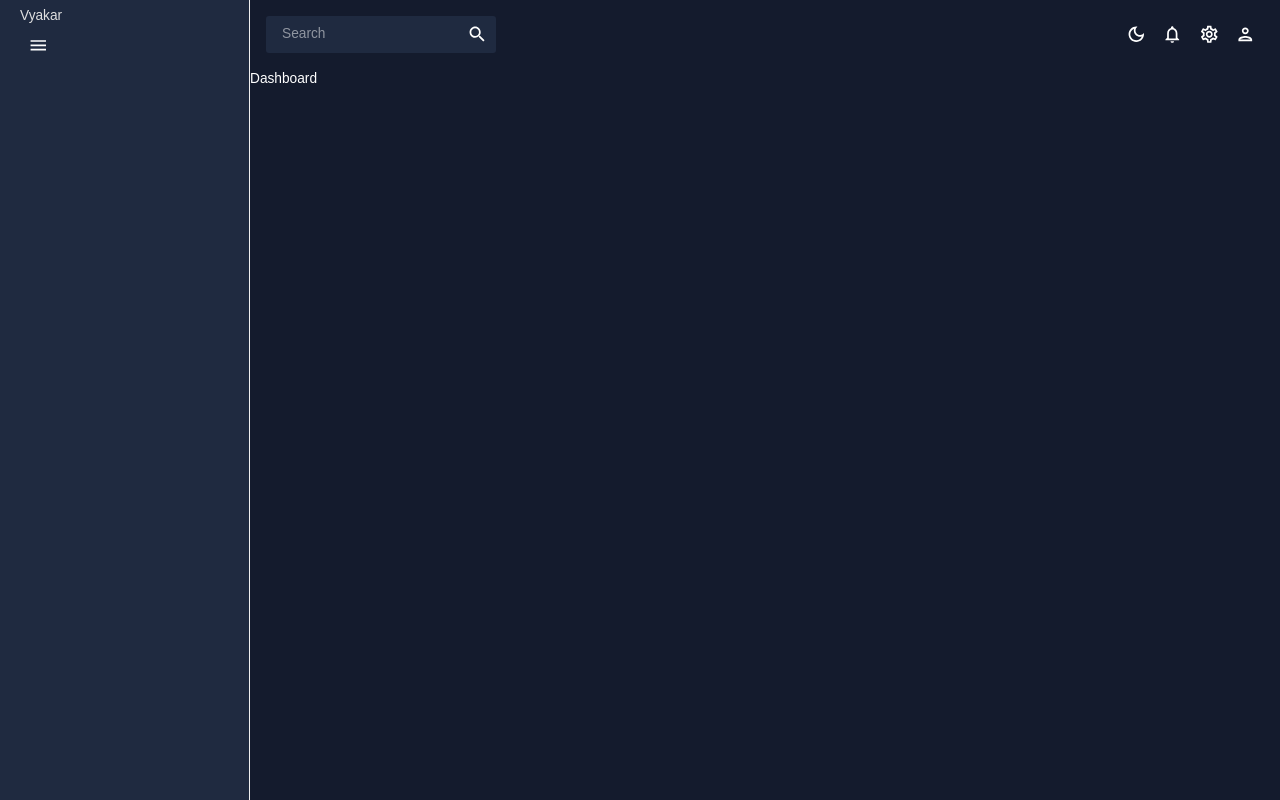
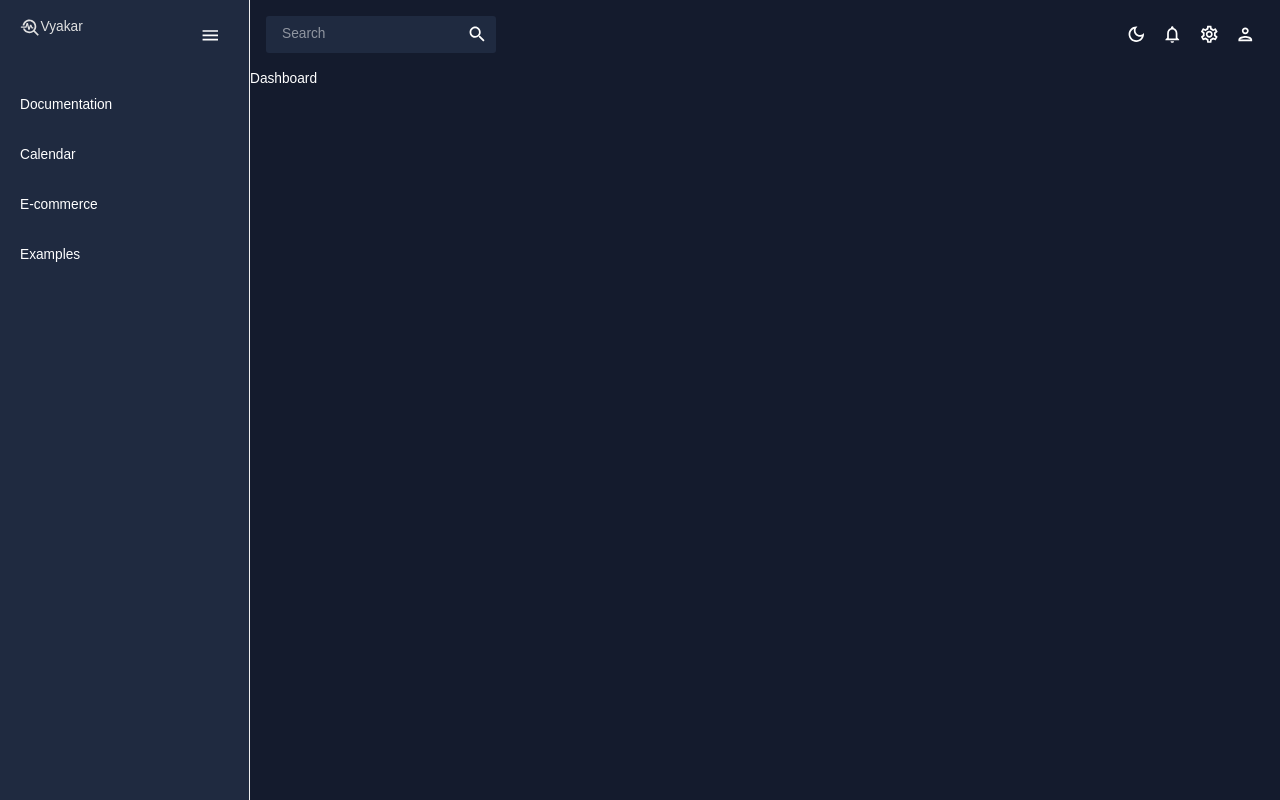
Before and after one commit to sgaurang82/react-admin-dashboard, a React (Vite) app: page / in a window 1280 px wide. Built offline with nearby package versions, Linux system fonts and the light colour scheme; a web font is replaced by a local one.

Commit message:
Modified Menu layout

```diff
--- a/src/scenes/global/Sidebar.tsx
+++ b/src/scenes/global/Sidebar.tsx
@@ -8,6 +8,7 @@ import {
   menuClasses,
 } from "react-pro-sidebar";
 import MenuOutlinedIcon from "@mui/icons-material/MenuOutlined";
+import TroubleshootIcon from "@mui/icons-material/Troubleshoot";
 // import "react-pro-sidebar/dist/css/styles.css";
 
 const Sidebar = () => {
@@ -23,12 +24,7 @@ const Sidebar = () => {
         height: "100%",
       }}
     >
-      <SidebarPro collapsed={isCollepsed} backgroundColor={colors.primary[400]}>
-        <Menu>
-          <MenuItem
-            onClick={() => setIsCollepsed(!isCollepsed)}
-            icon={isCollepsed ? <MenuOutlinedIcon /> : undefined}
-            // icon={<MenuOutlinedIcon />}
+      <SidebarPro
         rootStyles={{
           ["." + menuClasses.button]: {
             "&:hover": {
@@ -36,17 +32,35 @@ const Sidebar = () => {
             },
           },
         }}
+        collapsed={isCollepsed}
+        backgroundColor={colors.primary[400]}
+      >
+        <Menu>
+          <MenuItem
+            onClick={() => setIsCollepsed(!isCollepsed)}
+            icon={isCollepsed ? <TroubleshootIcon /> : undefined}
+            // icon={<MenuOutlinedIcon />}
+
             style={{ margin: "10px 0 20px 0", color: colors.grey[100] }}
           >
             {!isCollepsed && (
-              <Box>
+              <Box display="flex" justifyContent="space-between">
+                <Box display="flex">
+                  <TroubleshootIcon />
                   <Typography>Vyakar</Typography>
+                </Box>
+                <Box display="flex">
                   <IconButton>
                     <MenuOutlinedIcon />
                   </IconButton>
                 </Box>
+              </Box>
             )}
           </MenuItem>
+          <MenuItem active>Documentation</MenuItem>
+          <MenuItem> Calendar</MenuItem>
+          <MenuItem> E-commerce</MenuItem>
+          <MenuItem> Examples</MenuItem>
         </Menu>
       </SidebarPro>
     </Box>
```
Lines whose indentation alone changed are shown as unchanged.
